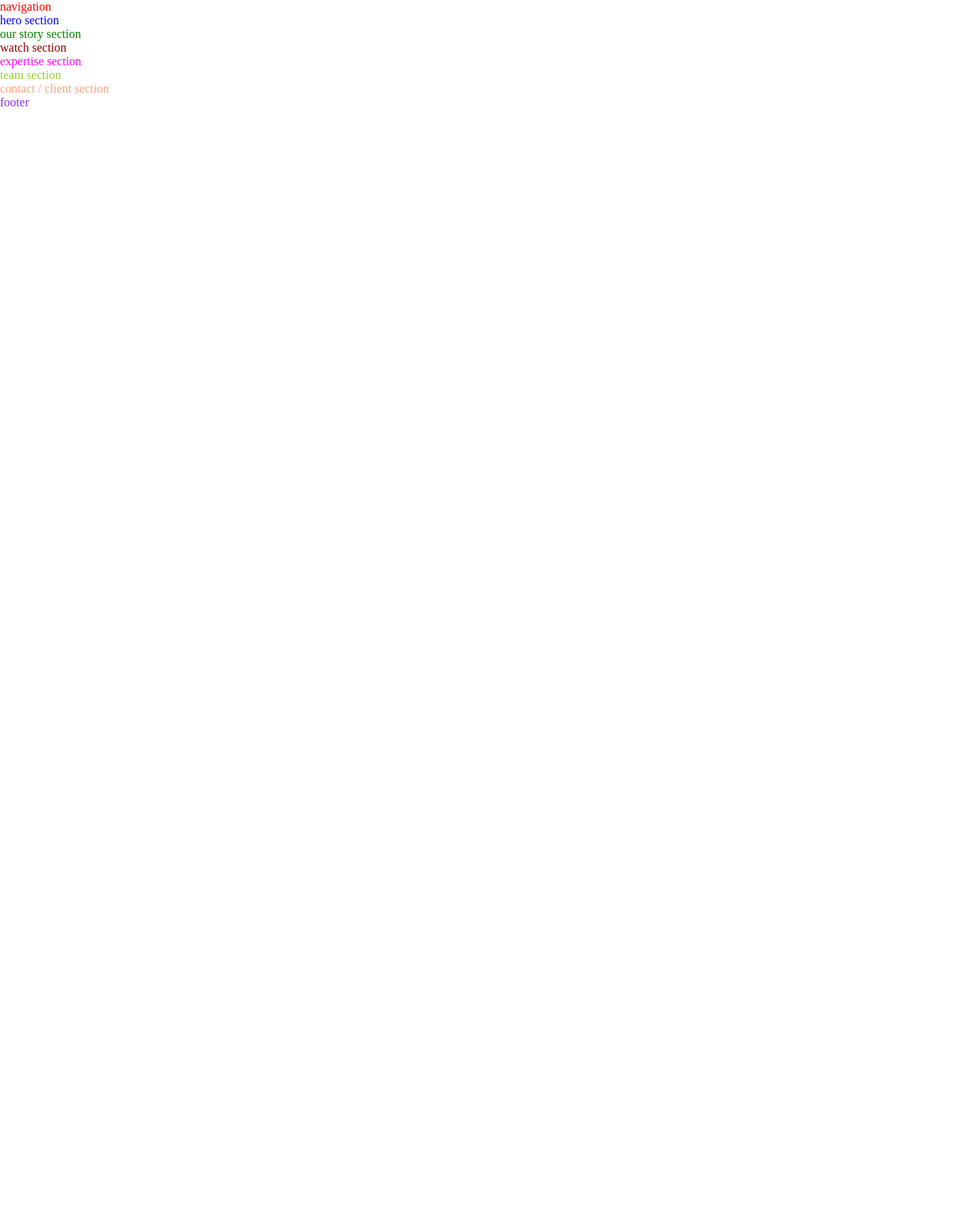
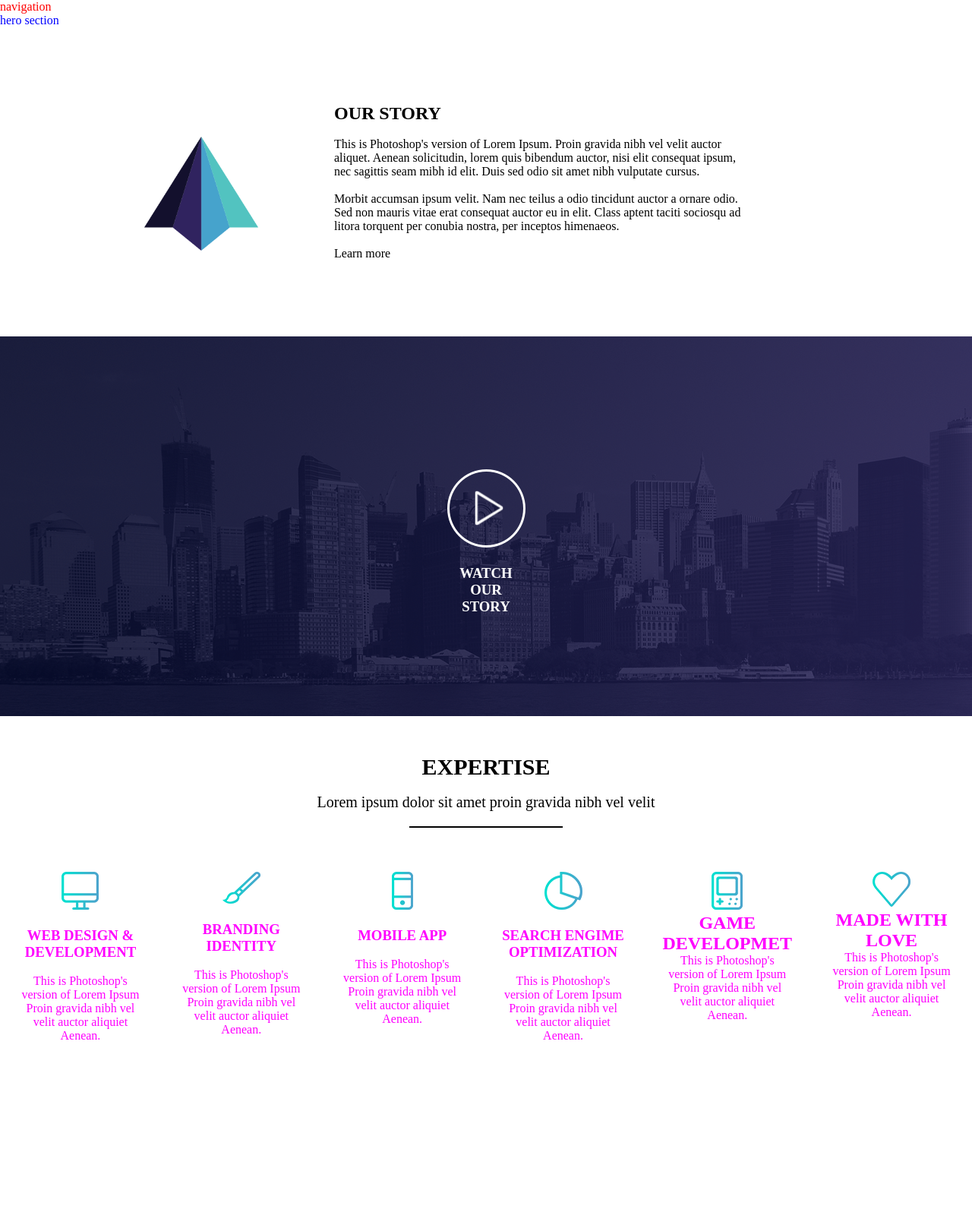
Before and after one commit to sebwierz/psd_to_html, a plain HTML site: page index.html in a window 1280 px wide. Shown: the top 1596 px of the page at 76% size. Before the commit the page ends 800 px from the top, so only its background shows below. Drawn offline with Linux system fonts and the light colour scheme.

Commit message:
OurStory

```diff
--- a/index.html
+++ b/index.html
@@ -13,11 +13,70 @@
         <section id="hero-section">hero section</section>
     </header>
     <main>
-        <section id="our_story-section">our story section</section>
-        <section id="watch-section">watch section</section>
-        <section id="expertise-section">expertise section</section>
-        <section id="team-section">team section</section>
-        <section id="contact_client-section">contact / client section</section>
+        <section id="our_story-section">
+            <div class="logo">
+              <img src="./images/photoshop/design-assets/png/logo-big.png" alt="Logo">
+            </div>
+            <div class="OurStory">
+              <h1>OUR STORY</h1><br>
+              <p>This is Photoshop's version of Lorem Ipsum. Proin gravida nibh vel velit auctor aliquet. Aenean solicitudin, lorem quis bibendum auctor, nisi elit consequat ipsum, nec sagittis seam mibh id elit. Duis sed odio sit amet nibh vulputate cursus.</p>
+              <br>
+              <p>Morbit accumsan ipsum velit. Nam nec teilus a odio tincidunt auctor a ornare odio. Sed non mauris vitae erat consequat auctor eu in elit. Class aptent taciti sociosqu ad litora torquent per conubia nostra, per inceptos himenaeos.</p>
+            <!--insert button "learn more" von navigation-->
+             <br>
+             <div id="learnmore_button">
+                 <p>Learn more</p>
+              </div>
+             </div>
+         </section>
+
+         <section id="watch-section">
+            <div class="video">
+             <img src="./images/photoshop/design-assets/png/play.png" alt="video-buttom">
+             <h3>WATCH OUR STORY</h3>
+            </div>
+         </section>
+
+         <div class="expertise">
+             <h2>EXPERTISE</h2><br>
+             <p>Lorem ipsum dolor sit amet proin gravida nibh vel velit</p>
+             <div class="line"></div>
+         </div>
+
+         <section id="expertise-section">
+             <div class="screen">
+                 <img src="./images/photoshop/design-assets/png/screen.png" alt="screen">
+                 <h3>WEB DESIGN &amp; DEVELOPMENT</h3>
+                 <p>This is Photoshop's version of Lorem Ipsum Proin gravida nibh vel velit auctor aliquiet Aenean.</p>
+             </div>
+             <div class="pen">
+                 <img src="./images/photoshop/design-assets/png/pen.png" alt="pen">
+                 <h3>BRANDING IDENTITY</h3>
+                 <p>This is Photoshop's version of Lorem Ipsum Proin gravida nibh vel velit auctor aliquiet Aenean.</p>
+             </div>
+             <div class="mobile">
+                 <img src="./images/photoshop/design-assets/png/mobile.png" alt="mobile">
+                 <h3>MOBILE APP</h3>
+                 <p>This is Photoshop's version of Lorem Ipsum Proin gravida nibh vel velit auctor aliquiet Aenean.</p>
+             </div>
+             <div class="graph">
+                 <img src="./images/photoshop/design-assets/png/graph.png" alt="graph">
+                 <h3>SEARCH ENGIME OPTIMIZATION</h3>
+                 <p>This is Photoshop's version of Lorem Ipsum Proin gravida nibh vel velit auctor aliquiet Aenean.</p>
+             </div>
+             <div class="gameboy">
+                 <img src="./images/photoshop/design-assets/png/gameboy.png" alt="gameboy">
+                 <h2>GAME DEVELOPMET</h2>
+                 <p>This is Photoshop's version of Lorem Ipsum Proin gravida nibh vel velit auctor aliquiet Aenean.</p>
+             </div>
+             <div class="heart">
+                 <img src="./images/photoshop/design-assets/png/heart.png" alt="heart">
+                 <h2>MADE WITH LOVE</h2>
+                 <p>This is Photoshop's version of Lorem Ipsum Proin gravida nibh vel velit auctor aliquiet Aenean.</p>
+             </div>
+         </section>
+         <section id="team-section">team section</section>
+         <section id="contact_client-section">contact / client section</section>
     </main>
     <footer>footer</footer>
 </body>
--- a/styles.css
+++ b/styles.css
@@ -11,12 +11,88 @@ nav {
 }
 
 #our_story-section {
-    color: green;
+        color: black;
+        display: flex;
+        box-sizing: border-box;
+        justify-content: center;
+        width: 900px;
+        margin: 0px auto;
 }
+.logo img {
+    width: 150px;
+    height: 150px;
+    margin: 9rem 0px auto auto;
+}
+.OurStory {
+    width: 800px;
+    padding: 100px;}
 
-#watch-section {
-    color: darkred;
-}
+
+    #watch-section {
+        color: white;
+        background-image: url(./images/photoshop/design-assets/bgk-middle.png);
+        height: 500px;
+        display: flex;
+        justify-content: center;
+        align-content: center;
+        flex-wrap: wrap;
+    }
+
+    .video {
+        width: 800px;
+        height: 150px;
+        text-align: center;
+        margin: 800px 600px;}
+
+        h3 {
+            display: block;
+            font-size: 1.17em;
+            margin-block-start: 1em;
+            margin-block-end: 1em;
+            margin-inline-start: 0px;
+            margin-inline-end: 0px;
+            font-weight: bold;
+        }
+        .expertise {
+            height: 50px;
+            text-align: center;
+            margin: 50px;
+        }
+
+        .expertise h2 {
+            font-size: 30px;}
+
+            .expertise p {
+                font-size: 20px;
+            }
+
+            .line {
+                display: inline-block;
+                border-width: 1px;
+                border-style: solid;
+                border-color: black;
+                border-image: initial;
+                margin: 20px;
+                padding: 0px 100px;
+            }
+
+            #expertise-section {
+                color: black;
+                height: 500px;
+                text-align: center;
+                display: flex;
+            }
+
+            #expertise-section div {
+                width: 200px;
+                height: 150px;
+                justify-content: space-between;
+                flex-wrap: wrap;
+                padding: 5px;
+                margin: 50px 20px;
+            }
+
+
 
 #expertise-section {
     color: fuchsia;
```
